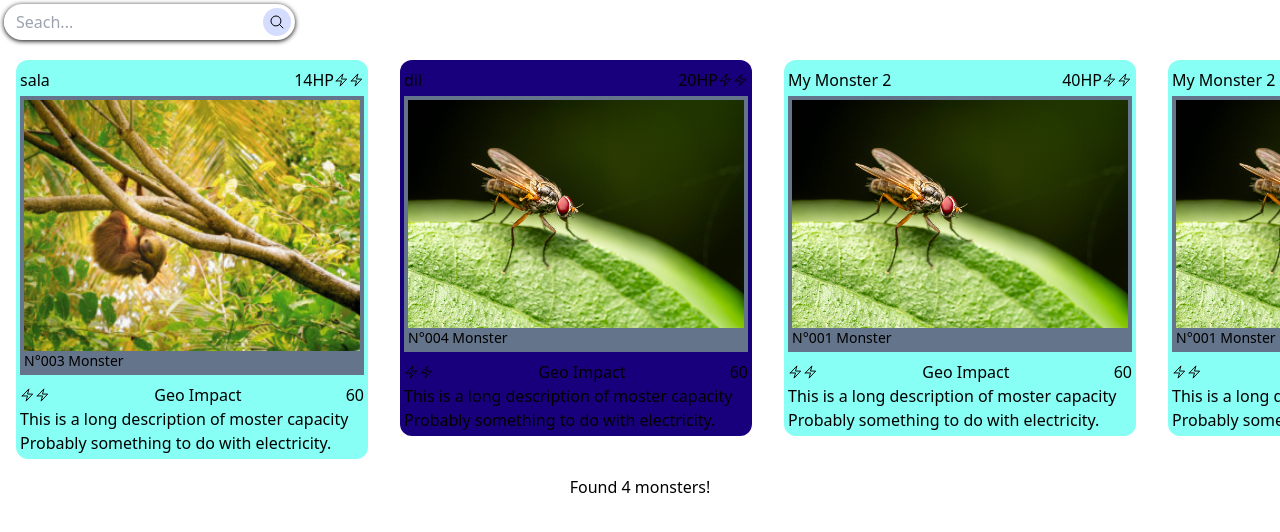
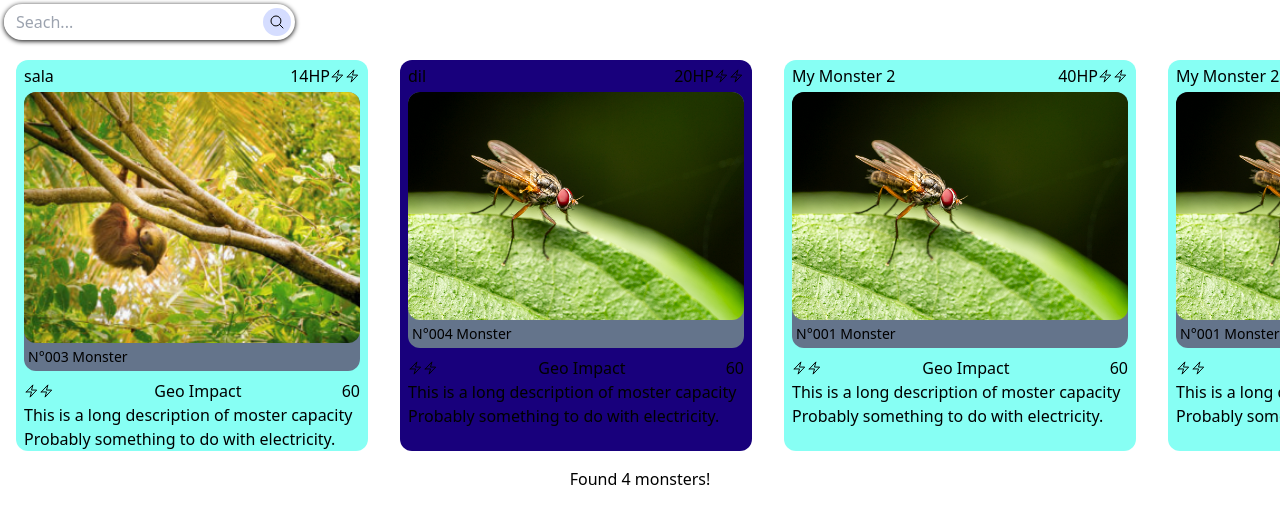
Before and after one commit to TsitouhRanjafy/PlayingCard, an Angular app: page / in a window 1280 px wide. Shown: the top 532 px of the page. Built offline with nearby package versions, Linux system fonts and the light colour scheme.

Commit message:
ajustement

```diff
--- a/src/app/components/playing-card/playing-card.component.html
+++ b/src/app/components/playing-card/playing-card.component.html
@@ -1,5 +1,5 @@
-<div id="card" class="flex justify-center w-96 rounded-xl overflow-hidden">
-    <div id="inside" class="p-1 m-4 rounded-xl flex flex-col justify-centeritems-center" [style.background-color]="backgroundColor()">
+<div id="card" class="flex justify-center w-96 rounded-xl overflow-hidden h-full">
+    <div id="inside" class="px-2 m-4 rounded-xl flex flex-col justify-centeritems-center" [style.background-color]="backgroundColor()">
         <header class="flex flex-row justify-between w-full my-1 ">
             <div class="" >
                 <div class="font-medium">{{ monster().name }}</div>
@@ -15,9 +15,9 @@
             </div>
         </header>
 
-        <figure class="bg-slate-500 p-1 flex bg-grey flex-col">
-            <img [src]="monster().imgeURL" alt="">
-            <figcaption class="text-sm font-normal">{{monster().figureCaption}}</figcaption>
+        <figure class="bg-slate-500 flex bg-grey flex-col pb-1 rounded-xl" >
+            <img class="rounded-xl" [src]="monster().imgeURL" alt="">
+            <figcaption class="text-sm font-normal mt-1 mx-1">{{monster().figureCaption}}</figcaption>
         </figure>
         <div id="capcities" class=" flex mt-2">
             <div>
```
